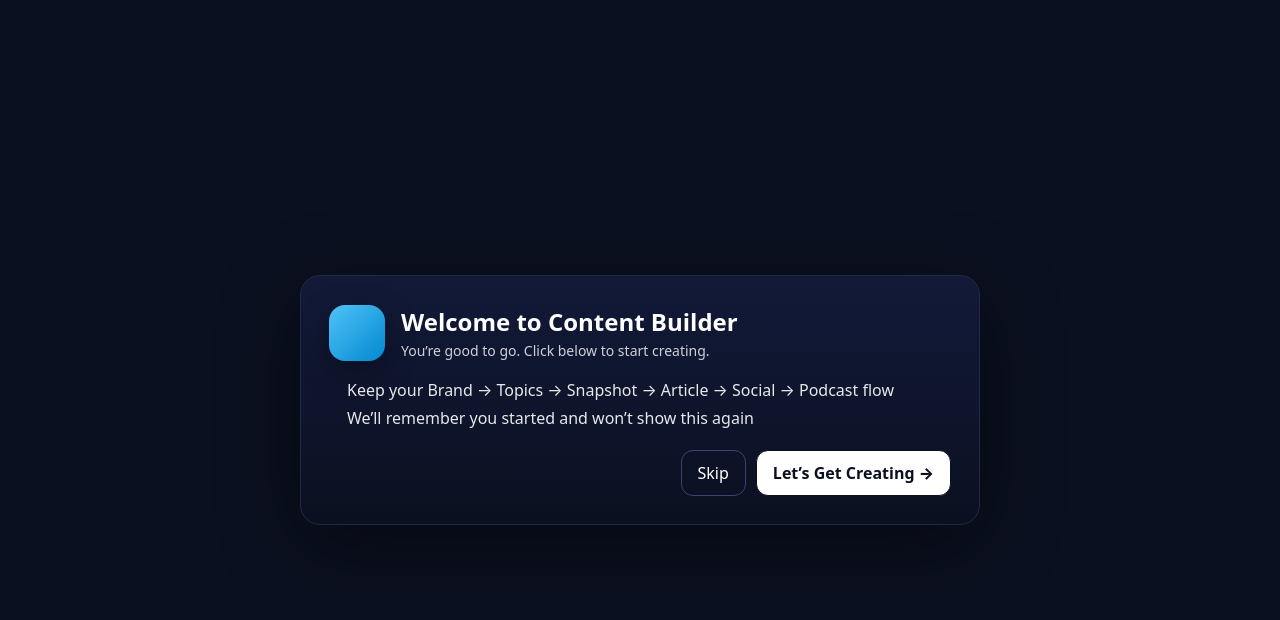
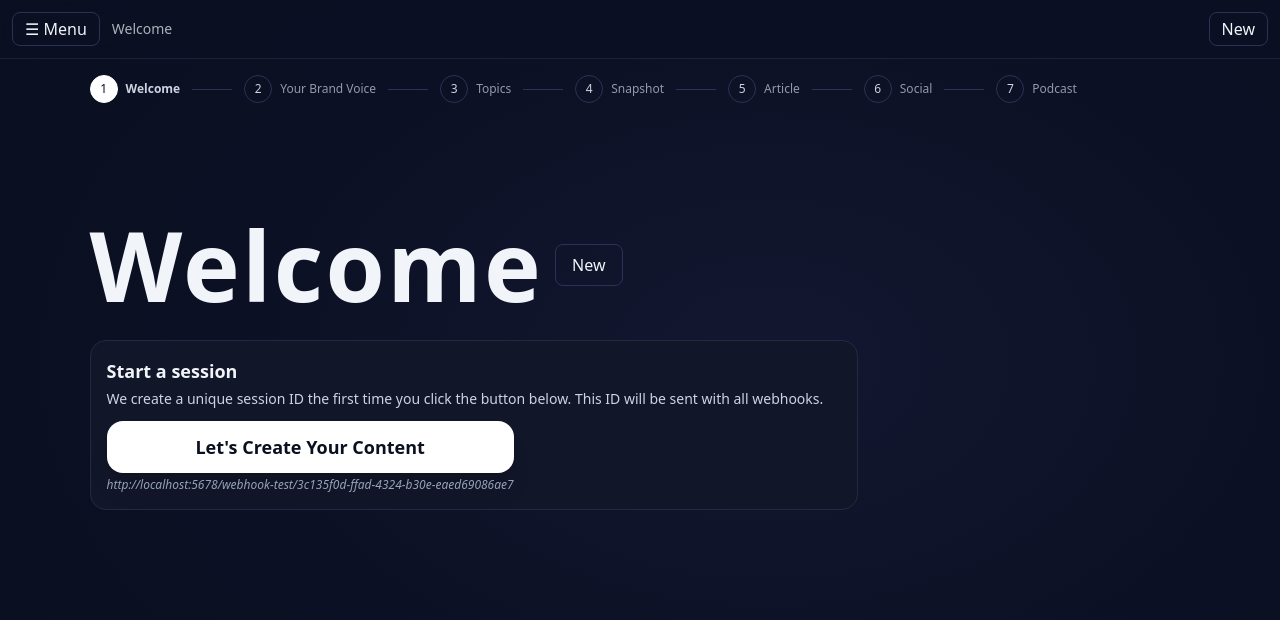
Before and after one commit to kevindbannister/Content-Builder, a React (Vite) app: page / in a window 1280 px wide. Shown: the top 620 px of the page. Built offline with nearby package versions, Linux system fonts and the light colour scheme.

Commit message:
Configure GitHub Pages for Content-Builder

```diff
--- a/src/main.jsx
+++ b/src/main.jsx
@@ -1,21 +1,10 @@
-import React, { useState } from "react";
-import ReactDOM from "react-dom/client";
-import App from "./App.jsx";
-import "./index.css";
-import WelcomeOverlay from "./WelcomeOverlay.jsx";
+import React from 'react'
+import ReactDOM from 'react-dom/client'
+import { HashRouter } from 'react-router-dom'
+import App from './App.jsx'
 
-function Boot() {
-  const [show, setShow] = useState(() => {
-    try { return !localStorage.getItem("contentos.hideWelcome"); }
-    catch { return true; }
-  });
-
-  return (
-    <>
-      {show && <WelcomeOverlay onStart={() => setShow(false)} />}
-      <App />
-    </>
-  );
-}
-
-ReactDOM.createRoot(document.getElementById("root")).render(<Boot />);
+ReactDOM.createRoot(document.getElementById('root')).render(
+  <HashRouter>
+    <App />
+  </HashRouter>
+)
--- a/vite.config.js
+++ b/vite.config.js
@@ -3,4 +3,5 @@ import react from '@vitejs/plugin-react'
 
 export default defineConfig({
   plugins: [react()],
+  base: '/Content-Builder/',
 })
```
Also changed, not shown: package.json (+6 -2 lines).
